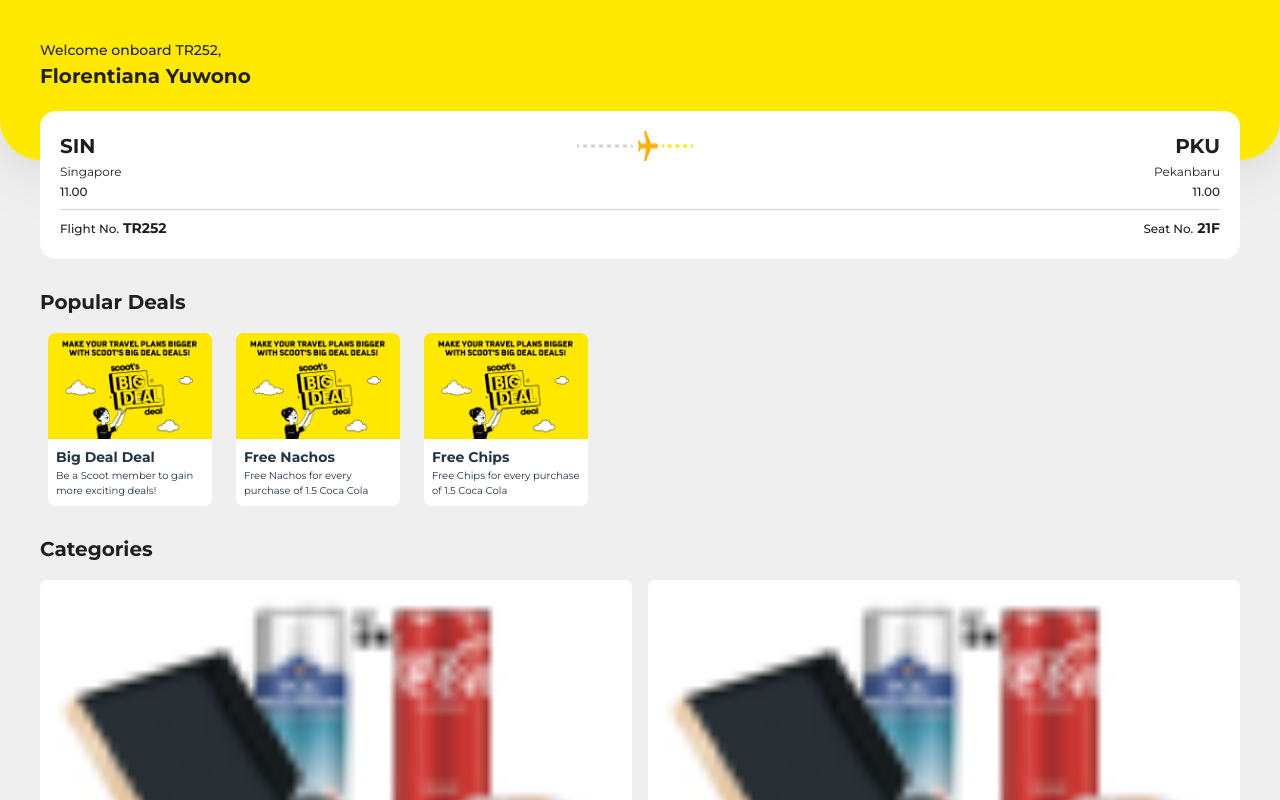
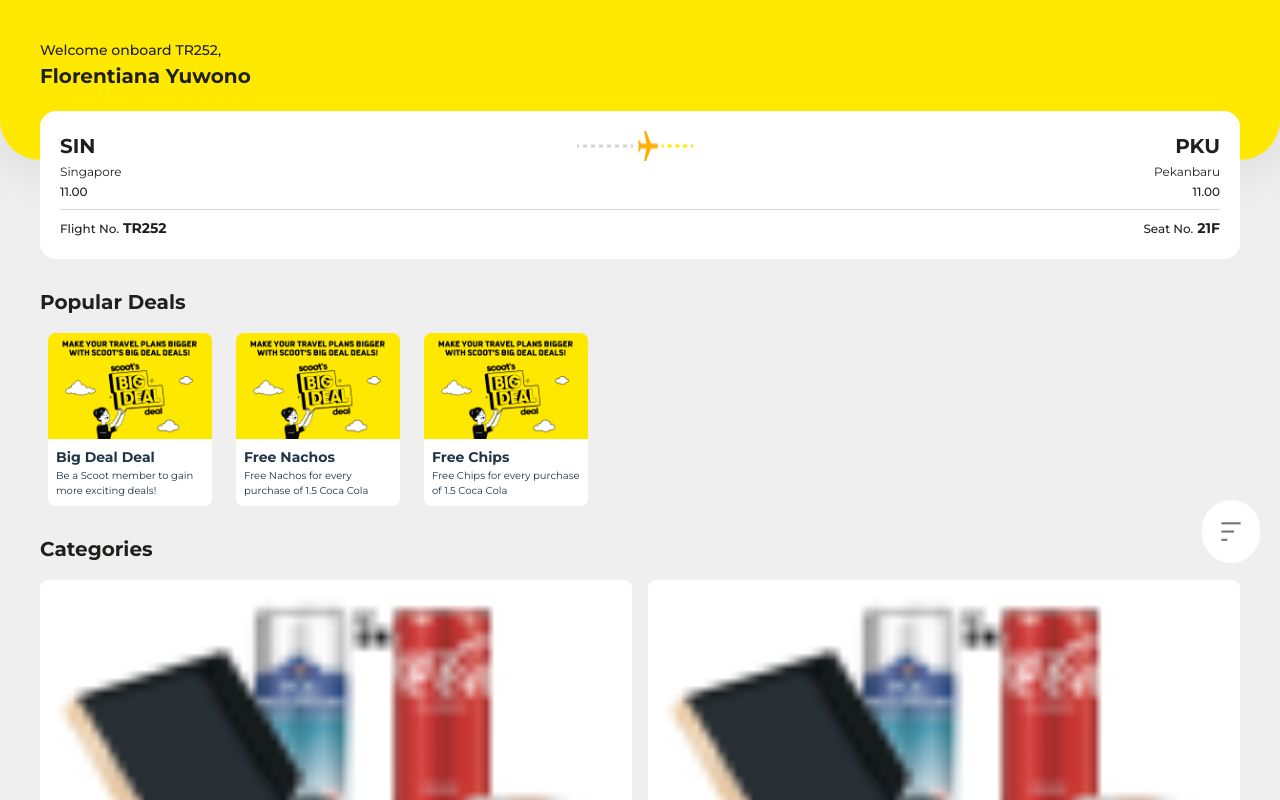
Before and after one commit to jasonchristopher21/first-class-frontend, a React (Vite) app: page /home in a window 1280 px wide. Shown: the top 800 px of the page. Built offline with nearby package versions, Linux system fonts and the light colour scheme.

Commit message:
Fix sidebar position

```diff
--- a/src/index.css
+++ b/src/index.css
@@ -76,7 +76,7 @@
 /* NAVIGATION BAR */
 
 .nav-content {
-  padding: 7px;
+  padding: 7px 5px 7px 5px;
 }
 
 /* YELLOW BANNER */
@@ -94,3 +94,11 @@
   -ms-overflow-style: none;  /* IE and Edge */
   scrollbar-width: none;  /* Firefox */
 }
+
+.sidebar-pos {
+  /* fixed
+  z-50  */
+  position: fixed;
+  margin-top: 500px;
+  z-index: 50;
+}
--- a/src/pages/Home.jsx
+++ b/src/pages/Home.jsx
@@ -4,11 +4,13 @@
 
 export default function Home() {
   return (
-    // <div id="home">
-    //   <Sidebar />
-    //   <div>
+    <div>
+      <div className="sidebar-pos">
+        <Sidebar />
+      </div>
+      <div>
         <Main />
-    //   </div>
-    // </div>
+      </div>
+    </div>
   );
 }
```
